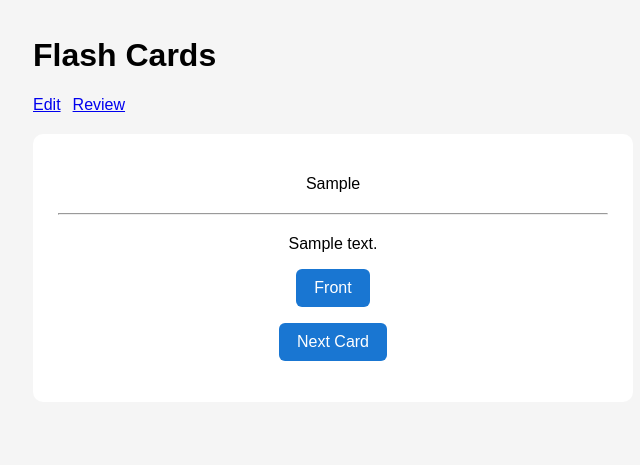
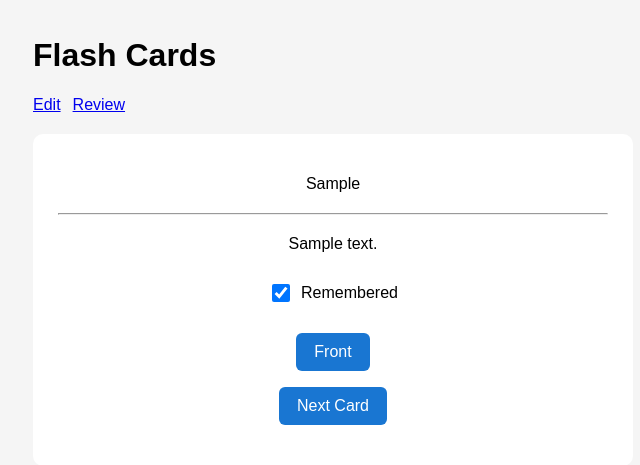
Before and after one commit to daibuta/flashcards, a Flask app: page /review/1/back in a window 1280 px wide. Shown: the top 465 px of the page, without its empty margins (307-947 px from the left). Run offline with Flask 3, Linux system fonts and the light colour scheme; tables that the repository leaves empty hold one stand-in row (values such as "Sample post"); parts of the project's set-up code (start-up, migrations or seed data) failed here and were passed over.

Commit message:
add checkbox feature

```diff
--- a/app.py
+++ b/app.py
@@ -1,6 +1,6 @@
 import random
 
-from flask import Flask, render_template, request, redirect, url_for
+from flask import Flask, render_template, request, redirect, url_for, jsonify
 from flask_sqlalchemy import SQLAlchemy
 
 app = Flask(__name__)
@@ -20,9 +20,21 @@ class Card(db.Model):
 
     notes = db.Column(db.Text, default="")
 
+    remembered = db.Column(db.Boolean, default=False, nullable=False)
+
+
+def ensure_remembered_column():
+    engine = db.get_engine()
+    with engine.connect() as connection:
+        result = connection.execute("PRAGMA table_info(card)")
+        columns = [row[1] for row in result]
+        if "remembered" not in columns:
+            connection.execute("ALTER TABLE card ADD COLUMN remembered BOOLEAN NOT NULL DEFAULT 0")
+
 
 with app.app_context():
     db.create_all()
+    ensure_remembered_column()
 
 
 @app.route("/")
@@ -124,5 +136,24 @@ def next_card():
     return redirect(url_for("show_front", card_id=card.id))
 
 
+@app.route("/remembered/<int:card_id>", methods=["POST"])
+def toggle_remembered(card_id):
+    card = Card.query.get_or_404(card_id)
+    data = request.get_json(silent=True) or {}
+    remembered = data.get("remembered", request.form.get("remembered"))
+
+    if remembered is None:
+        return jsonify({"success": False, "error": "Missing remembered flag"}), 400
+
+    if isinstance(remembered, bool):
+        card.remembered = remembered
+    else:
+        card.remembered = str(remembered) in ("1", "true", "True", "yes", "on")
+
+    db.session.commit()
+
+    return jsonify({"success": True, "remembered": card.remembered})
+
+
 if __name__ == "__main__":
     app.run(debug=True)
--- a/static/style.css
+++ b/static/style.css
@@ -56,6 +56,19 @@ button,
     font-size: 16px;
 }
 
+.remembered-field {
+    display: inline-flex;
+    align-items: center;
+    gap: 8px;
+    margin: 12px 0;
+    font-size: 16px;
+}
+
+.remembered-field input[type="checkbox"] {
+    width: 18px;
+    height: 18px;
+}
+
 hr {
 
     margin: 20px 0;
--- a/templates/base.html
+++ b/templates/base.html
@@ -34,6 +34,38 @@
 
 </div>
 
+<script>
+(function() {
+  function updateRemembered(cardId, remembered) {
+    return fetch('/remembered/' + cardId, {
+      method: 'POST',
+      headers: {
+        'Content-Type': 'application/json',
+      },
+      body: JSON.stringify({ remembered: remembered }),
+    });
+  }
+
+  function handleCheckbox(event) {
+    var checkbox = event.target;
+    if (!checkbox.classList.contains('remembered-checkbox')) {
+      return;
+    }
+    var cardId = checkbox.dataset.cardId;
+    if (!cardId) {
+      return;
+    }
+    updateRemembered(cardId, checkbox.checked).catch(function(error) {
+      console.error('Unable to save remembered state', error);
+      checkbox.checked = !checkbox.checked;
+      alert('Could not save remembered state. Please try again.');
+    });
+  }
+
+  document.addEventListener('change', handleCheckbox);
+})();
+</script>
+
 </body>
 
 </html>
--- a/templates/review.html
+++ b/templates/review.html
@@ -13,6 +13,16 @@
 {% if side=="front" %}
 
 <h2>{{ card.front }}</h2>
+
+<p>
+<label class="remembered-field">
+  <input type="checkbox"
+         class="remembered-checkbox"
+         data-card-id="{{ card.id }}"
+         {% if card.remembered %}checked{% endif %}>
+  Remembered
+</label>
+</p>
 
 <p>
 
@@ -34,6 +44,16 @@ Flip
 <hr>
 
 <p>{{ card.notes }}</p>
+
+<p>
+<label class="remembered-field">
+  <input type="checkbox"
+         class="remembered-checkbox"
+         data-card-id="{{ card.id }}"
+         {% if card.remembered %}checked{% endif %}>
+  Remembered
+</label>
+</p>
 
 <p>
 
```
Also changed, not shown: templates/index.html (+10 -0 lines).
